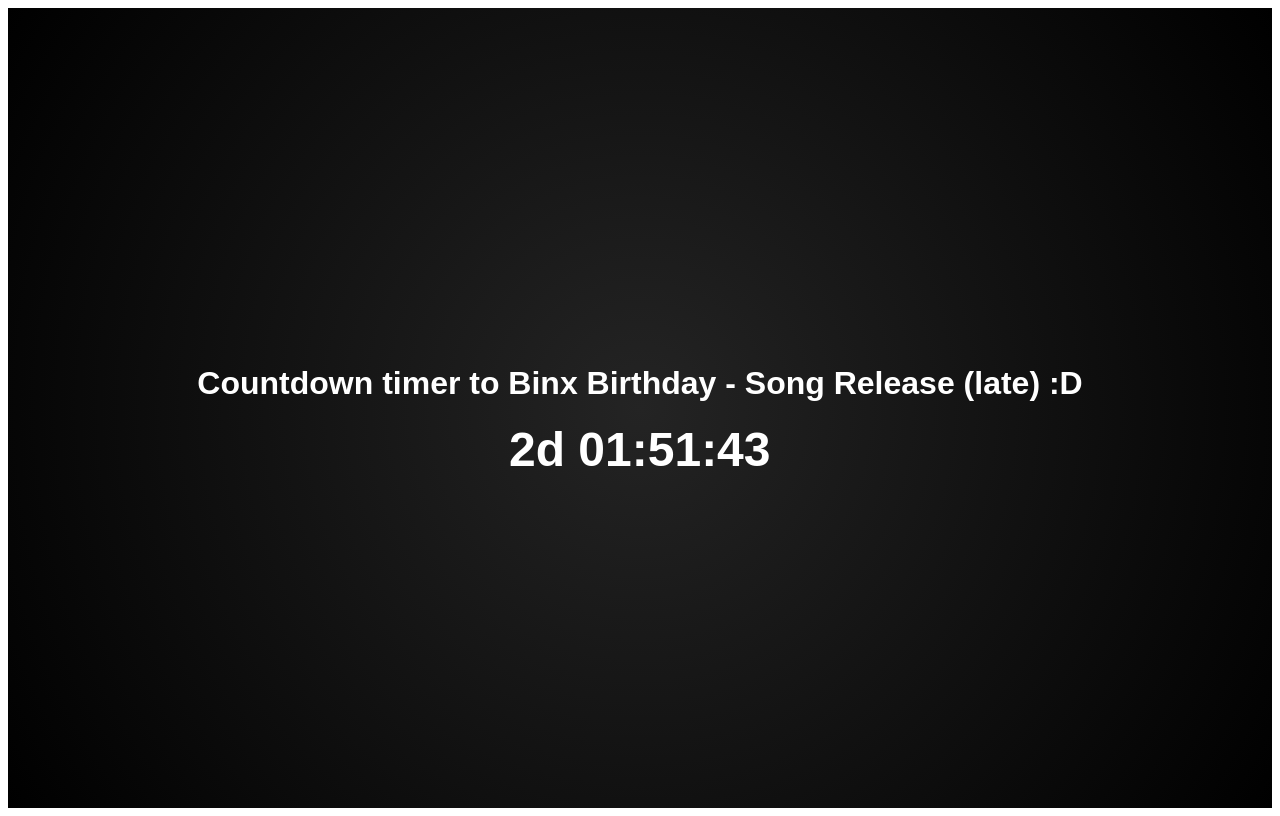
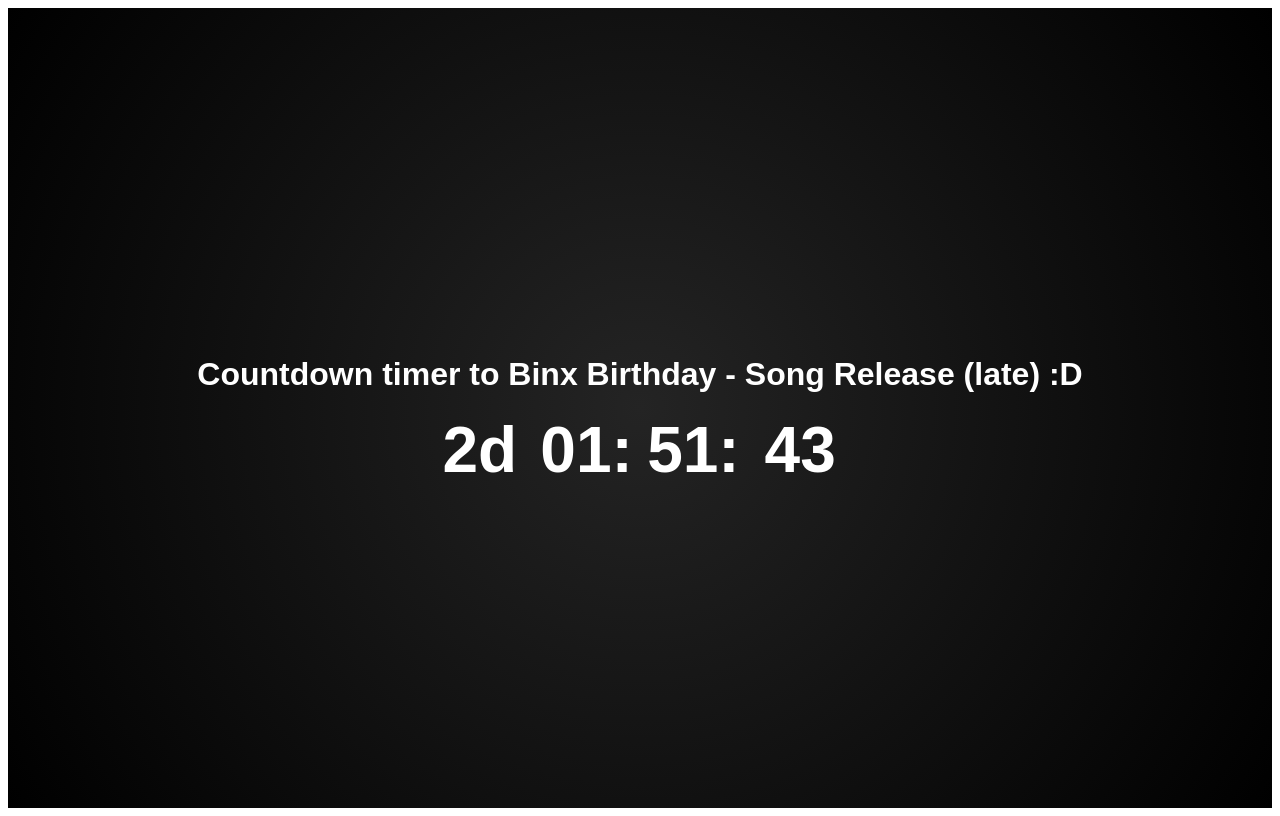
Before and after one commit to Boruchigor/song-releas-timer, a SvelteKit app: page / in a window 1280 px wide. Built offline with nearby package versions, Linux system fonts and the light colour scheme.

Commit message:
update animation

```diff
--- a/src/routes/+page.svelte
+++ b/src/routes/+page.svelte
@@ -26,17 +26,37 @@
 	$: hours = Math.floor((remainingTime % (24 * 3600)) / 3600);
 	$: minutes = Math.floor((remainingTime % 3600) / 60);
 	$: seconds = remainingTime % 60;
+
+	let previousValues = {
+		days,
+		hours,
+		minutes,
+		seconds
+	};
+
+	$: previousValues = { days, hours, minutes, seconds };
 </script>
 
 <svelte:head>
-	<title>Countdown to Binx Birthday - Song release</title>
+	<title>Countdown to Binx Birthday - Song Release</title>
 	<meta name="description" content="Countdown timer to Binx Birthday - Song Release (late) :D " />
 </svelte:head>
 
 <section>
 	<h1>Countdown timer to Binx Birthday - Song Release (late) :D</h1>
 	<div class="timer">
-		<span>{days}d {formatTime(hours)}:{formatTime(minutes)}:{formatTime(seconds)}</span>
+		<div class="time-unit">
+			<span class:falling={days !== previousValues.days}>{days}d</span>
+		</div>
+		<div class="time-unit">
+			<span class:falling={hours !== previousValues.hours}>{formatTime(hours)}:</span>
+		</div>
+		<div class="time-unit">
+			<span class:falling={minutes !== previousValues.minutes}>{formatTime(minutes)}:</span>
+		</div>
+		<div class="time-unit">
+			<span class:falling={seconds !== previousValues.seconds}>{formatTime(seconds)}</span>
+		</div>
 	</div>
 </section>
 
@@ -55,17 +75,34 @@
 	h1 {
 		font-size: 2em;
 		margin-bottom: 20px;
+		text-align: center;
 	}
 
 	.timer {
-		font-size: 3em;
+		display: flex;
+		font-size: 4em;
 		font-weight: bold;
-		animation: pulse 1s infinite;
 	}
 
-	@keyframes pulse {
-		0% { transform: scale(1); }
-		50% { transform: scale(1.05); }
-		100% { transform: scale(1); }
+	.time-unit {
+		position: relative;
+		overflow: hidden;
+		width: 3ch;
+		text-align: center;
+	}
+
+	.time-unit span {
+		display: block;
+		transition: transform 0.5s ease-out, opacity 0.5s ease-out;
+	}
+
+	.time-unit span.falling {
+		transform: translateY(-100%);
+		opacity: 0;
+	}
+
+	.time-unit span:not(.falling) {
+		transform: translateY(0);
+		opacity: 1;
 	}
 </style>
```
